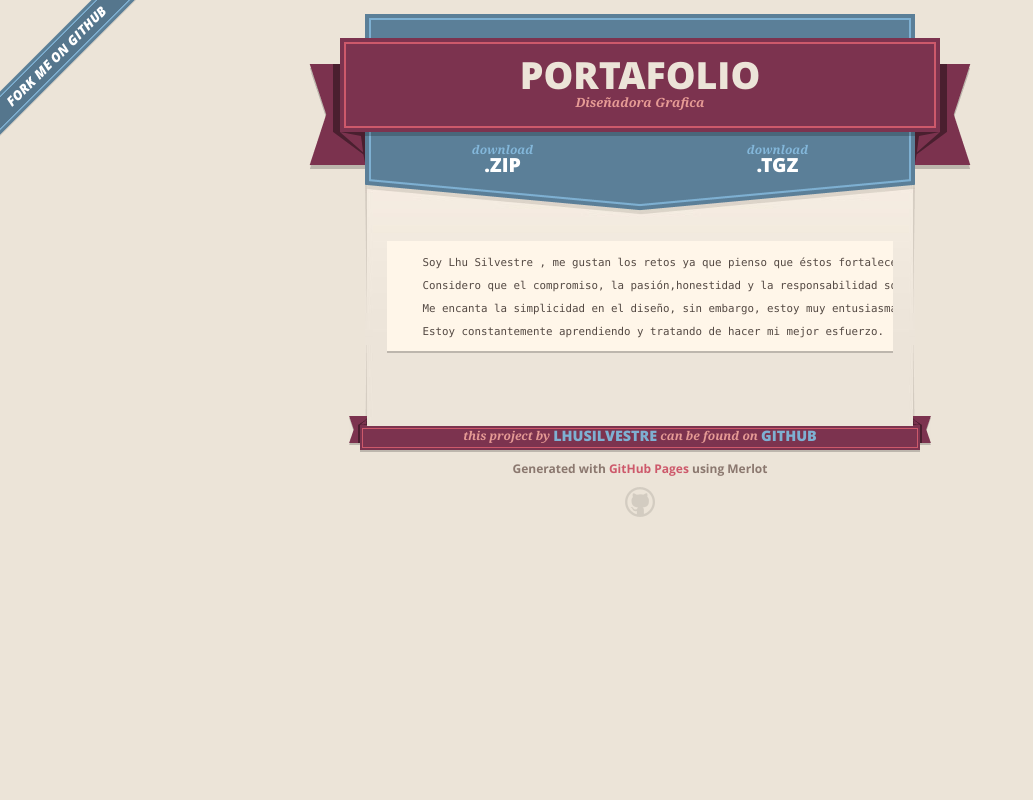
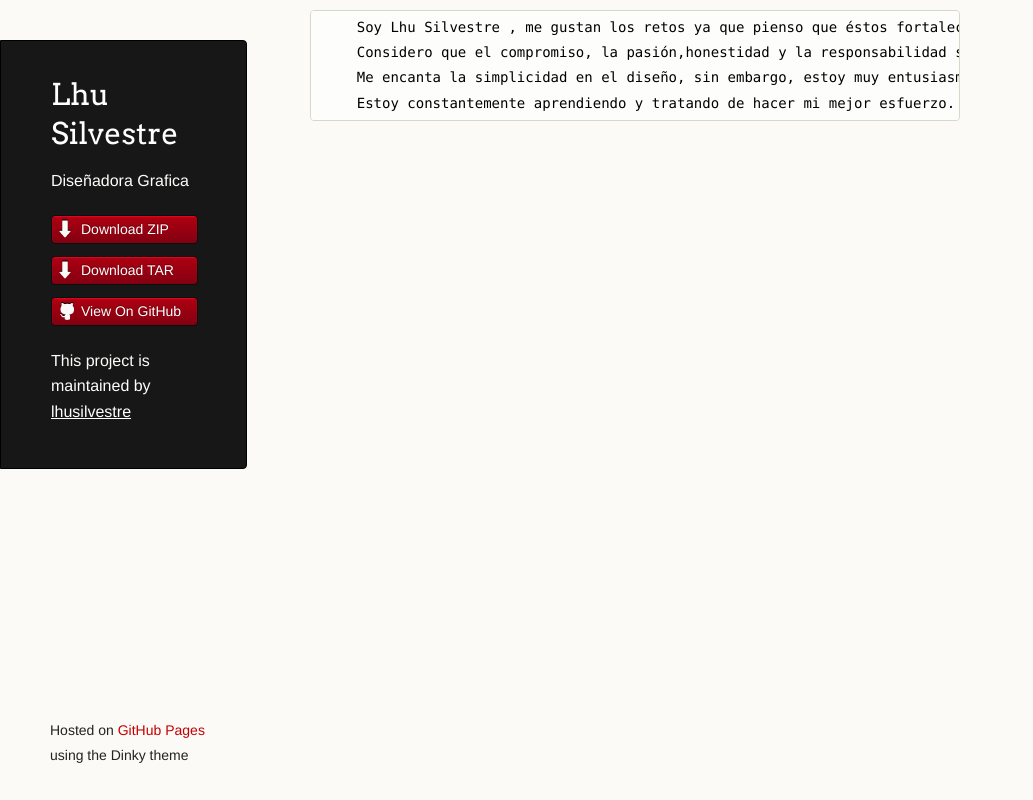
Before and after one commit to lhusilvestre/portafolio, a plain HTML site: page index.html in a window 1280 px wide. Shown: the whole page, without its empty margins (0-1033 px from the left). Drawn offline with nearby package versions, Linux system fonts and the light colour scheme.

Commit message:
Create gh-pages branch via GitHub

```diff
--- a/index.html
+++ b/index.html
@@ -1,72 +1,46 @@
-<!DOCTYPE html>
+<!doctype html>
 <html>
   <head>
-    <meta charset='utf-8'>
+    <meta charset="utf-8">
     <meta http-equiv="X-UA-Compatible" content="chrome=1">
-    <meta name="viewport" content="width=640">
+    <title>Lhu Silvestre by lhusilvestre</title>
 
-    <link rel="stylesheet" href="stylesheets/core.css" media="screen">
-    <link rel="stylesheet" href="stylesheets/mobile.css" media="handheld, only screen and (max-device-width:640px)">
+    <link rel="stylesheet" href="stylesheets/styles.css">
     <link rel="stylesheet" href="stylesheets/pygment_trac.css">
+    <script src="javascripts/scale.fix.js"></script>
+    <meta name="viewport" content="width=device-width, initial-scale=1, user-scalable=no">
+    <!--[if lt IE 9]>
+    <script src="//html5shiv.googlecode.com/svn/trunk/html5.js"></script>
+    <![endif]-->
+  </head>
+  <body>
+    <div class="wrapper">
+      <header>
+        <h1 class="header">Lhu Silvestre</h1>
+        <p class="header">Diseñadora Grafica</p>
 
-    <script type="text/javascript" src="javascripts/modernizr.js"></script>
-    <script type="text/javascript" src="https://ajax.googleapis.com/ajax/libs/jquery/1.7.1/jquery.min.js"></script>
-    <script type="text/javascript" src="javascripts/headsmart.min.js"></script>
-    <script type="text/javascript">
-      $(document).ready(function () {
-        $('#main_content').headsmart()
-      })
-    </script>
-    <title>Portafolio by lhusilvestre</title>
-  </head>
+        <ul>
+          <li class="download"><a class="buttons" href="https://github.com/lhusilvestre/portafolio/zipball/master">Download ZIP</a></li>
+          <li class="download"><a class="buttons" href="https://github.com/lhusilvestre/portafolio/tarball/master">Download TAR</a></li>
+          <li><a class="buttons github" href="https://github.com/lhusilvestre/portafolio">View On GitHub</a></li>
+        </ul>
 
-  <body>
-    <a id="forkme_banner" href="https://github.com/lhusilvestre/portafolio">View on GitHub</a>
-    <div class="shell">
-
-      <header>
-        <span class="ribbon-outer">
-          <span class="ribbon-inner">
-            <h1>Portafolio</h1>
-            <h2>Diseñadora Grafica</h2>
-          </span>
-          <span class="left-tail"></span>
-          <span class="right-tail"></span>
-        </span>
-      </header>
-
-      <section id="downloads">
-        <span class="inner">
-          <a href="https://github.com/lhusilvestre/portafolio/zipball/master" class="zip"><em>download</em> .ZIP</a><a href="https://github.com/lhusilvestre/portafolio/tarball/master" class="tgz"><em>download</em> .TGZ</a>
-        </span>
-      </section>
+        <p class="header">This project is maintained by <a class="header name" href="https://github.com/lhusilvestre">lhusilvestre</a></p>
 
 
-      <span class="banner-fix"></span>
-
-
-      <section id="main_content">
+      </header>
+      <section>
         <pre><code>    Soy Lhu Silvestre , me gustan los retos ya que pienso que éstos fortalecen la forma en la que nos dirigimos en el día a día, mi objetivo es buscar soluciones gráficas a asuntos de comunicación, ya sea a través de la ilustración o el diseño en medios impresos y digitales.
     Considero que el compromiso, la pasión,honestidad y la responsabilidad son los valores principales para alcanzar grandes resultados.
     Me encanta la simplicidad en el diseño, sin embargo, estoy muy entusiasmado en los detalles también.
     Estoy constantemente aprendiendo y tratando de hacer mi mejor esfuerzo.
 </code></pre>
       </section>
-
       <footer>
-        <span class="ribbon-outer">
-          <span class="ribbon-inner">
-            <p>this project by <a href="https://github.com/lhusilvestre">lhusilvestre</a> can be found on <a href="https://github.com/lhusilvestre/portafolio">GitHub</a></p>
-          </span>
-          <span class="left-tail"></span>
-          <span class="right-tail"></span>
-        </span>
-        <p>Generated with <a href="http://pages.github.com">GitHub Pages</a> using Merlot</p>
-        <span class="octocat"></span>
+        <p><small>Hosted on <a href="http://pages.github.com">GitHub Pages</a> using the Dinky theme</small></p>
       </footer>
-
     </div>
-
+    <!--[if !IE]><script>fixScale(document);</script><![endif]-->
 
   </body>
 </html>
--- a/params.json
+++ b/params.json
@@ -1 +1 @@
-{"name":"Portafolio","tagline":"Diseñadora Grafica","body":"\r\n\t\tSoy Lhu Silvestre , me gustan los retos ya que pienso que éstos fortalecen la forma en la que nos dirigimos en el día a día, mi objetivo es buscar soluciones gráficas a asuntos de comunicación, ya sea a través de la ilustración o el diseño en medios impresos y digitales.\r\n\t\tConsidero que el compromiso, la pasión,honestidad y la responsabilidad son los valores principales para alcanzar grandes resultados.\r\n\t\tMe encanta la simplicidad en el diseño, sin embargo, estoy muy entusiasmado en los detalles también.\r\n\t\tEstoy constantemente aprendiendo y tratando de hacer mi mejor esfuerzo.","google":"","note":"Don't delete this file! It's used internally to help with page regeneration."}
+{"name":"Lhu Silvestre","tagline":"Diseñadora Grafica","body":"\r\n\t\tSoy Lhu Silvestre , me gustan los retos ya que pienso que éstos fortalecen la forma en la que nos dirigimos en el día a día, mi objetivo es buscar soluciones gráficas a asuntos de comunicación, ya sea a través de la ilustración o el diseño en medios impresos y digitales.\r\n\t\tConsidero que el compromiso, la pasión,honestidad y la responsabilidad son los valores principales para alcanzar grandes resultados.\r\n\t\tMe encanta la simplicidad en el diseño, sin embargo, estoy muy entusiasmado en los detalles también.\r\n\t\tEstoy constantemente aprendiendo y tratando de hacer mi mejor esfuerzo.","google":"","note":"Don't delete this file! It's used internally to help with page regeneration."}
```
